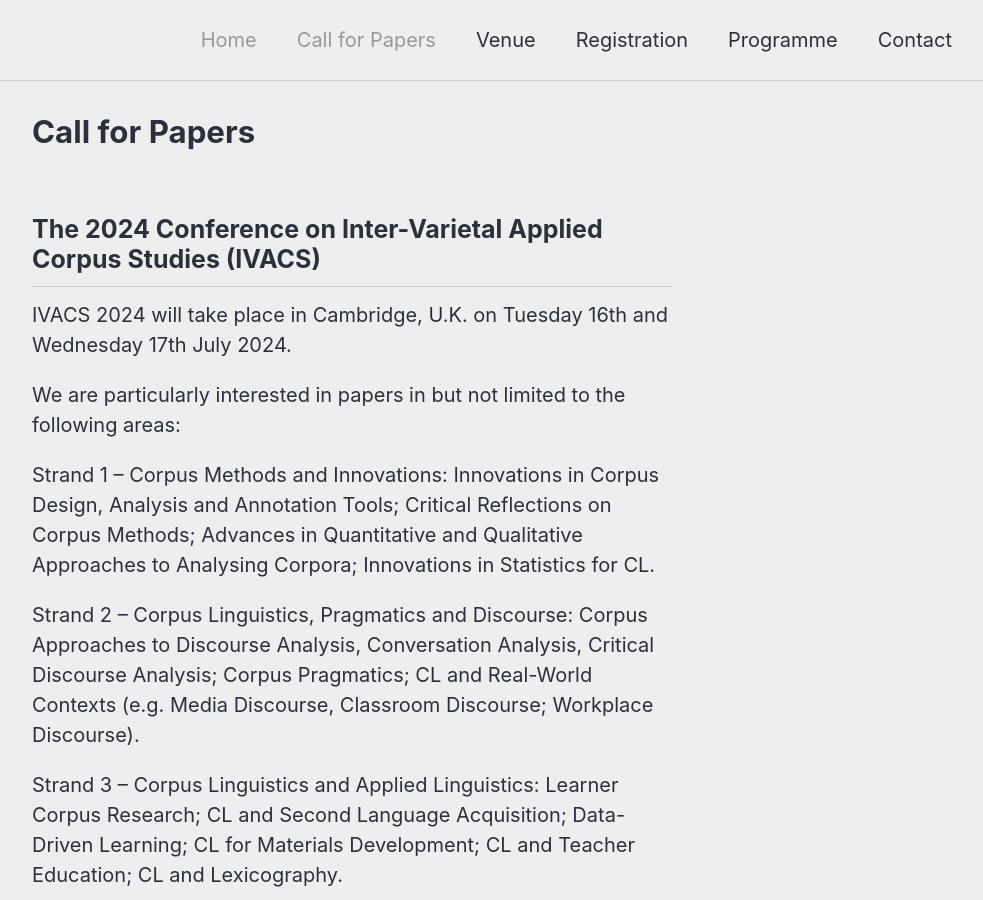
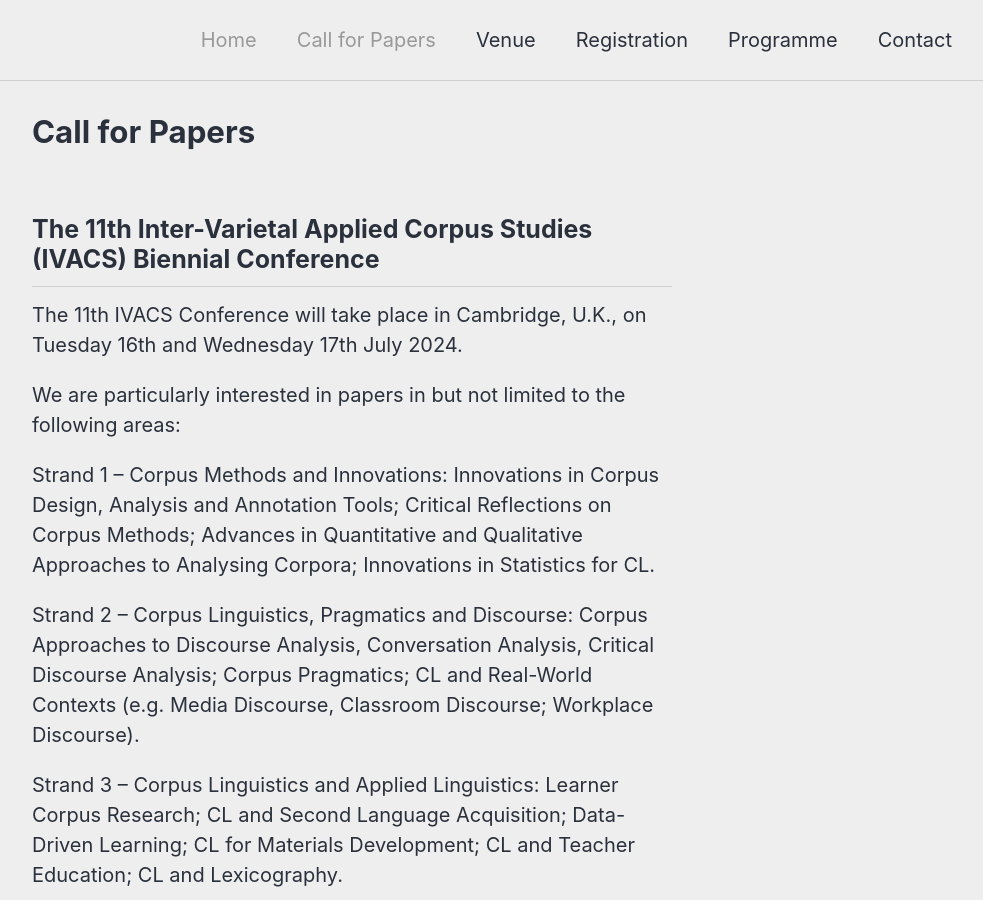
Before and after one commit to gfburton/aiabrixen2024, a Jekyll site: the page built from _pages/cfp.md, in a window 1280 px wide and 900 px high. Shown: the whole window, without its empty margins (288-1271 px from the left). Built offline with Jekyll 4.4.1, drawn with Linux system fonts in a browser that asks for light colours; cached includes are drawn as plain includes; nearby versions of some CDN libraries.

Commit message:
markdown update

```diff
--- a/_pages/cfp.md
+++ b/_pages/cfp.md
@@ -6,9 +6,9 @@ sidebar: false
 toc: false
 ---
 
-## The 2024 Conference on Inter-Varietal Applied Corpus Studies (IVACS)
+## The 11th Inter-Varietal Applied Corpus Studies (IVACS) Biennial Conference
 
-IVACS 2024 will take place in Cambridge, U.K. on Tuesday 16th and Wednesday 17th July 2024.
+The 11th IVACS Conference will take place in Cambridge, U.K., on Tuesday 16th and Wednesday 17th July 2024.
 
 We are particularly interested in papers in but not limited to the following areas:
 
```
Also changed, not shown: _pages/home.md (+2 -2 lines).
